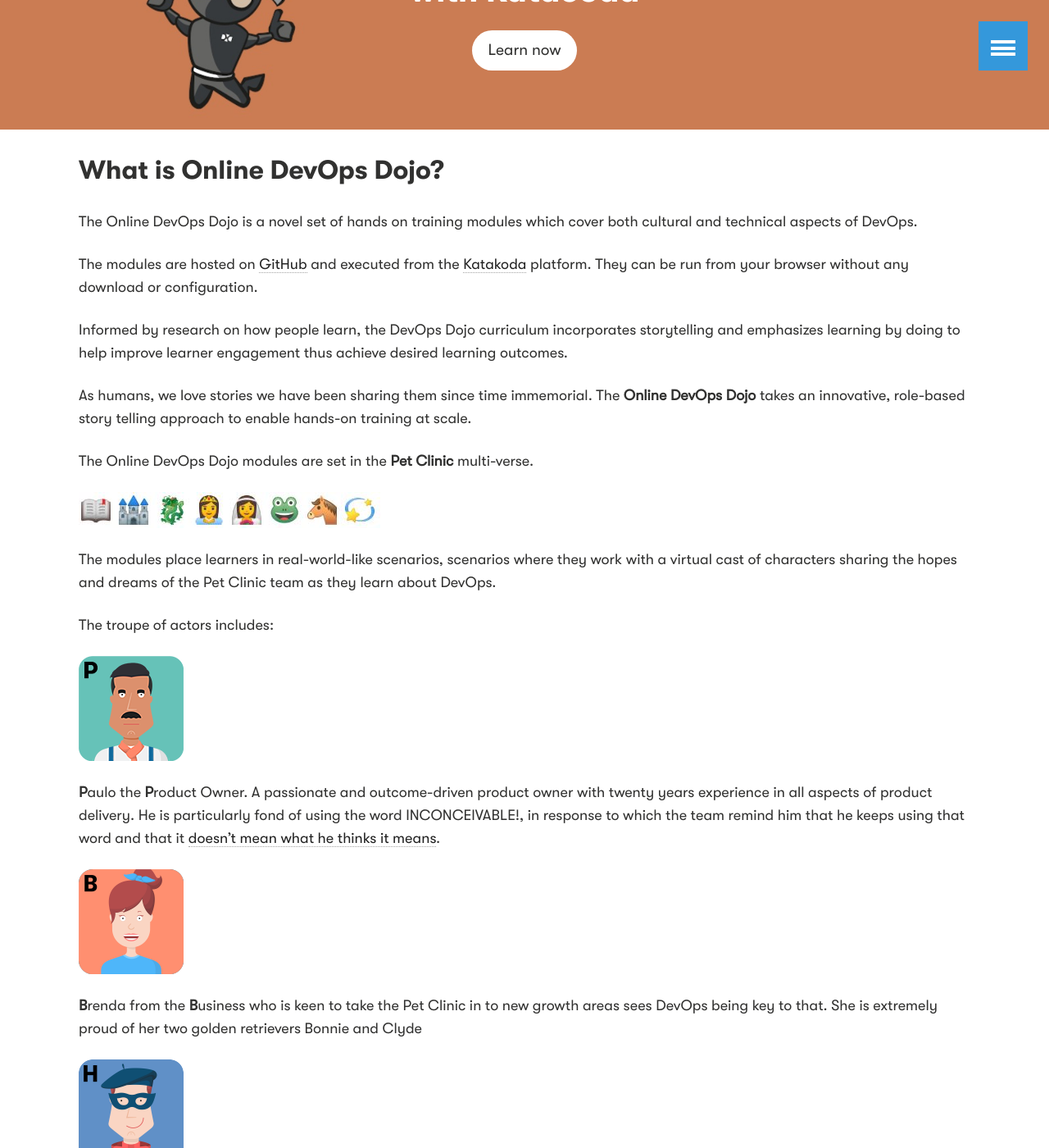
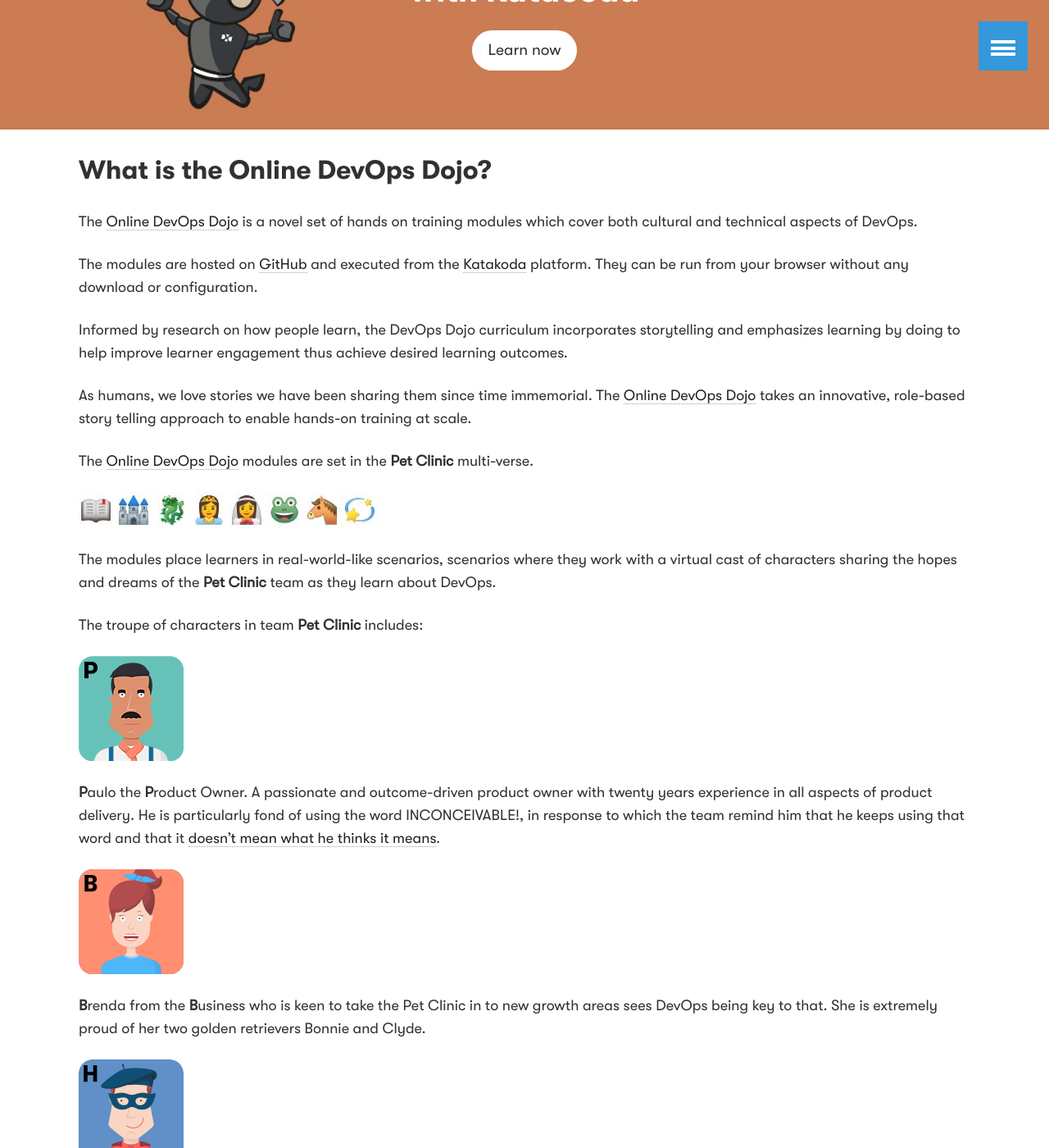
Before and after one commit to dxc-technology/about-devops-dojo, a Jekyll site: the page built from index.md, in a window 1280 px wide and 1400 px high, scrolled down 276 px. Shown: the whole window at 82% size. Built offline with Jekyll 4.4.1, drawn with Linux system fonts in a browser that asks for light colours; our own code applies the rules of GitHub Pages for plain Markdown files; some of the changed text lies outside the part shown.

Commit message:
added links in index page to online devops dojo to make it easier to access

```diff
--- a/index.md
+++ b/index.md
@@ -5,24 +5,24 @@
   feature: home-1600x800.jpg
 ---
 
-## What is Online DevOps Dojo?
+## What is the Online DevOps Dojo?
 
-The Online DevOps Dojo is a novel set of hands on training modules which cover both cultural and technical aspects of DevOps.
+The <a href="{{ site.url }}/katacodas/tag/online-devops-dojo">Online DevOps Dojo</a> is a novel set of hands on training modules which cover both cultural and technical aspects of DevOps.
 
 The modules are hosted on [GitHub](https://github.com/dxc-technology/online-devops-dojo) and executed from the [Katakoda](https://www.katacoda.com/) platform. They can be run from your browser without any download or configuration.
 
 Informed by research on how people learn, the DevOps Dojo curriculum incorporates storytelling
 and emphasizes learning by doing to help improve learner engagement thus achieve desired learning outcomes.
 
-As humans, we love stories we have been sharing them since time immemorial. The **Online DevOps Dojo** takes an innovative, role-based story telling approach to enable hands-on training at scale.
+As humans, we love stories we have been sharing them since time immemorial. The <a href="{{ site.url }}/katacodas/tag/online-devops-dojo">Online DevOps Dojo</a> takes an innovative, role-based story telling approach to enable hands-on training at scale.
 
-The Online DevOps Dojo modules are set in the **Pet Clinic** multi-verse.
+The <a href="{{ site.url }}/katacodas/tag/online-devops-dojo">Online DevOps Dojo</a> modules are set in the **Pet Clinic** multi-verse.
 
 ![](images/onceuponatime.jpg)
 
-The modules place learners in real-world-like scenarios, scenarios where they work with a virtual cast of characters sharing the hopes and dreams of the Pet Clinic team as they learn about DevOps.
+The modules place learners in real-world-like scenarios, scenarios where they work with a virtual cast of characters sharing the hopes and dreams of the **Pet Clinic** team as they learn about DevOps.
 
-The troupe of actors includes:
+The troupe of characters in team **Pet Clinic** includes:
 
 ![](images/paulo.png)
 
@@ -30,7 +30,7 @@
 
 ![](images/brenda.png)
 
-**B**renda from the **B**usiness who is keen to take the Pet Clinic in to new growth areas sees DevOps being key to that. She is extremely proud of her two golden retrievers Bonnie and Clyde
+**B**renda from the **B**usiness who is keen to take the Pet Clinic in to new growth areas sees DevOps being key to that. She is extremely proud of her two golden retrievers Bonnie and Clyde.
 
 ![](images/hal.png)
 
@@ -40,7 +40,6 @@
 
 **T**ina is a **T**ester. Tina is aware that the role of and skills required by a tester are changing.
 Tina is keen to expand her strong testing skills, to become more technically adept, and learn more about coding so she can start working on test automation. Like Paulo she volunteers at the animal rescue center and helps run the Pet Clinic community engagement project that supports that shelter.
-
 
 # Experience the Trainings - Use the Dojo, Luke!
 
@@ -56,13 +55,13 @@
 
 ## Want to contribute?
 
-Whether you are interested for yourself, the community or your company, you are welcome to fork the [Online DevOps Dojo](https://github.com/dxc-technology/about-devops-dojo) to add new training scenarios or to enhance the existing training scenarios.
+Whether you are interested for yourself, the community or your company, you are welcome to fork the [Online DevOps Dojo](https://github.com/dxc-technology/about-devops-dojo) repository to add new training scenarios or to enhance the existing training scenarios.
 
-You can also fork this repository, the [About Devops Dojo](https://github.com/dxc-technology/about-devops-dojo) repository for use as a home/landing page for your training scenarios.
+You are also welcome to fork this repository, the [About Devops Dojo](https://github.com/dxc-technology/about-devops-dojo) repository for use as a home/landing page for your training scenarios.
 
-## Contact DXC Technology for more?
+## Contact DXC Technology for more information on the DevOps Dojos?
 
-[DXC Technology](https://www.dxc.technology/) has embraced the need for DevOps' transformation both internally and for our customers. DXC has used multiple homegrown Katacoda scenarii to transform our workforce at scale. We now want through the **Online DevOps Dojo** want to give something back and thus contribute to the community from whom we have learnt so much.
+[DXC Technology](https://www.dxc.technology/) has embraced the need for DevOps' transformation both internally and for our customers. DXC has used multiple homegrown Katacoda scenarii to transform our workforce at scale. We now want through the <a href="{{ site.url }}/katacodas/tag/online-devops-dojo">Online DevOps Dojo</a> want to give something back and thus contribute to the community from whom we have learnt so much.
 
 ## Background
 
@@ -74,7 +73,7 @@
 
 Our approach and curriculum was inspired by the topics covered by the book [Accelerate: The Science of Lean Software and DevOps: Building and Scaling High Performing Technology Organizations](https://itrevolution.com/book/accelerate/) from Nicole Forsgren, Jez Humble and Gene Kim.
 
-The modules in **Online DevOps Dojo** are a subset of the modules from our market leading DevOps Dojo Curriculum.
+The modules in <a href="{{ site.url }}/katacodas/tag/online-devops-dojo">Online DevOps Dojo</a>are a subset of the modules from our market leading DevOps Dojo Curriculum.
 
 The full Curriculum consists of four belts:
 
```
